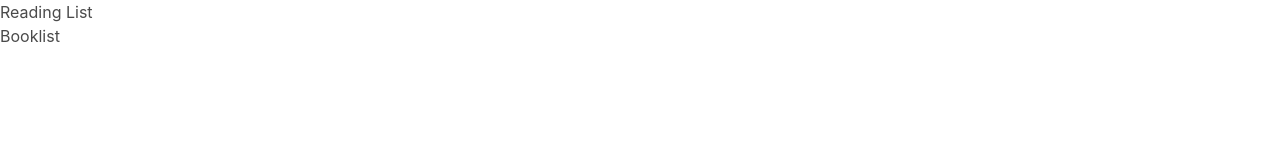
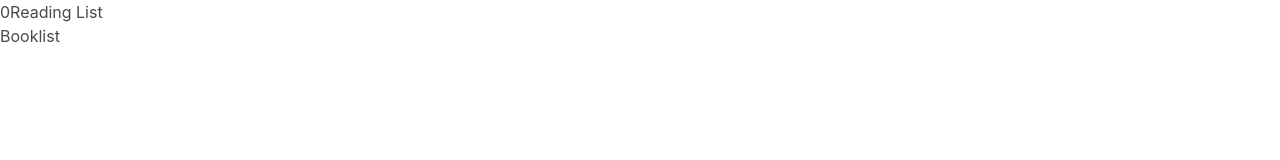
Before and after one commit to kynoh44/modern-react-with-redux-2023, a React (Create React App) app in the folder books/: page / in a window 1280 px wide. Shown: the top 160 px of the page. Built offline with nearby package versions, Linux system fonts and the light colour scheme.

Commit message:
Bug case of hot module reload system in React

```diff
--- a/books/src/App.js
+++ b/books/src/App.js
@@ -6,13 +6,16 @@ function App() {
 	const [books, setBooks] = useState([]);
 
 	const createBook = (title) => {
-		console.log("Need to add book with:", title);
-		setBooks([...books, [title]])
+		// BAD CODE! Bug of Hot module Reload System
+		books.push({ id: 123, title: title});
+		console.log(books);
+		setBooks(books);
 	};
 
 	return(
 	<div>
 		<div>
+			{books.length}
 			<label>Reading List</label>
 			<BookList books={books} />
 		</div>
```
